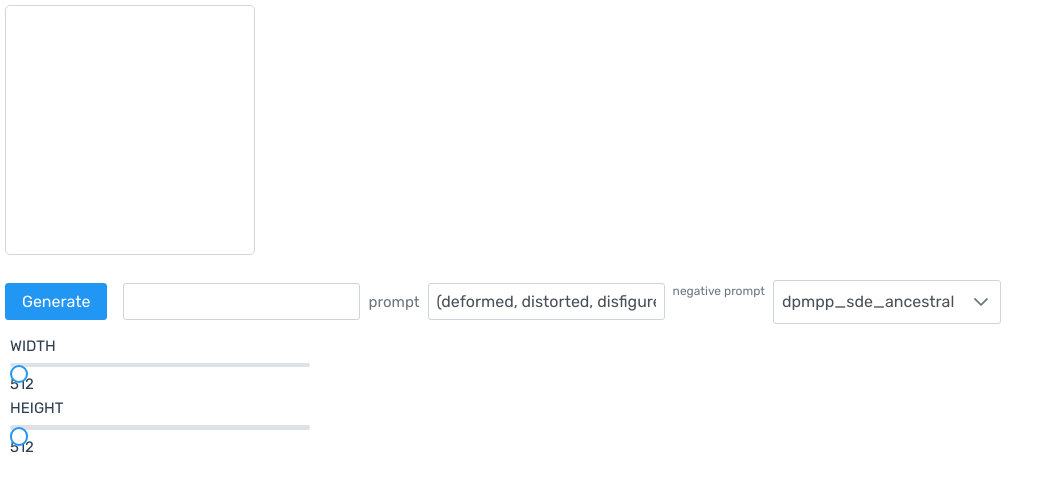
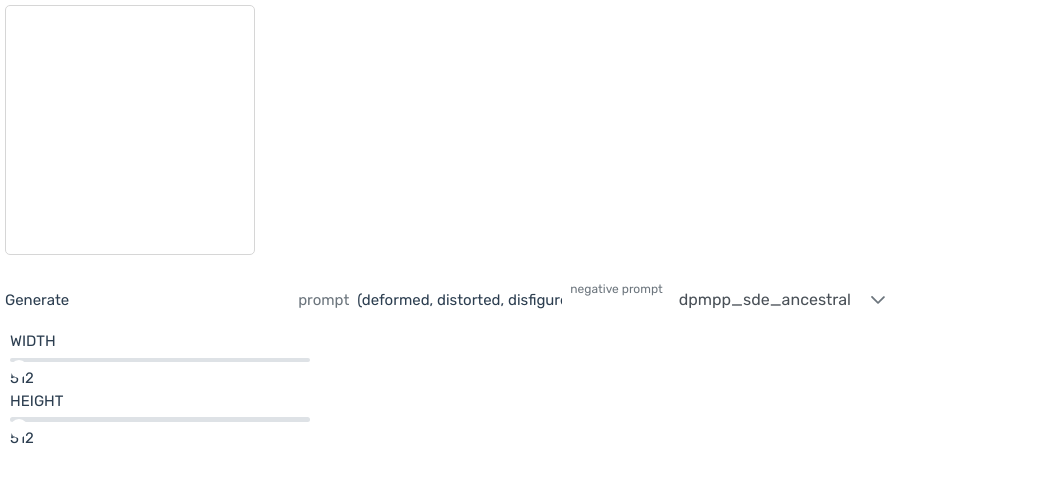
Before and after one commit to el1xz/vue-stable, a Vue app: page / in a window 1280 px wide. Shown: the top 490 px of the page, without its empty margins (0-1059 px from the left). Built offline with nearby package versions, Linux system fonts and the light colour scheme.

Commit message:
add tailwind

```diff
--- a/package.json
+++ b/package.json
@@ -9,8 +9,11 @@
     "host": "vite --host"
   },
   "dependencies": {
+    "autoprefixer": "^10.4.16",
     "axios": "^1.4.0",
+    "postcss": "^8.4.30",
     "primevue": "^3.34.1",
+    "tailwindcss": "^3.3.3",
     "vue": "^3.2.47"
   },
   "devDependencies": {
--- /dev/null
+++ b/postcss.config.js
@@ -0,0 +1,6 @@
+module.exports = {
+  plugins: {
+    tailwindcss: {},
+    autoprefixer: {},
+  },
+}
--- a/src/assets/main.css
+++ b/src/assets/main.css
@@ -1,4 +1,8 @@
 @import './base.css';
+
+@tailwind base;
+@tailwind components;
+@tailwind utilities;
 
 * {
     font-family: 'Rubik', sans-serif;
--- /dev/null
+++ b/tailwind.config.js
@@ -0,0 +1,11 @@
+/** @type {import('tailwindcss').Config} */
+module.exports = {
+  content: [
+    "./index.html",
+    "./src/**/*.{js,ts,vue,tsx}",
+  ],
+  theme: {
+    extend: {},
+  },
+  plugins: [],
+}
```
Also changed, not shown: 1 other file (tests, documents, lock files or other folders).
